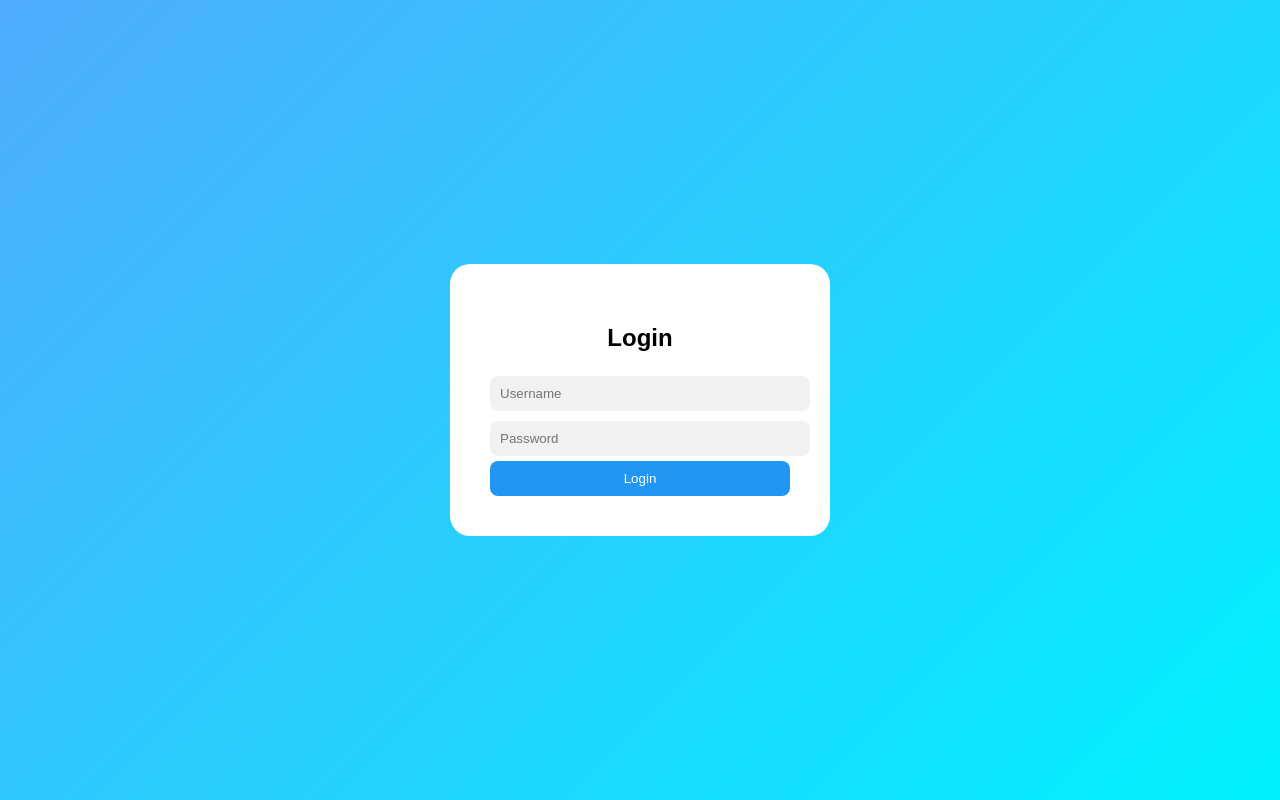
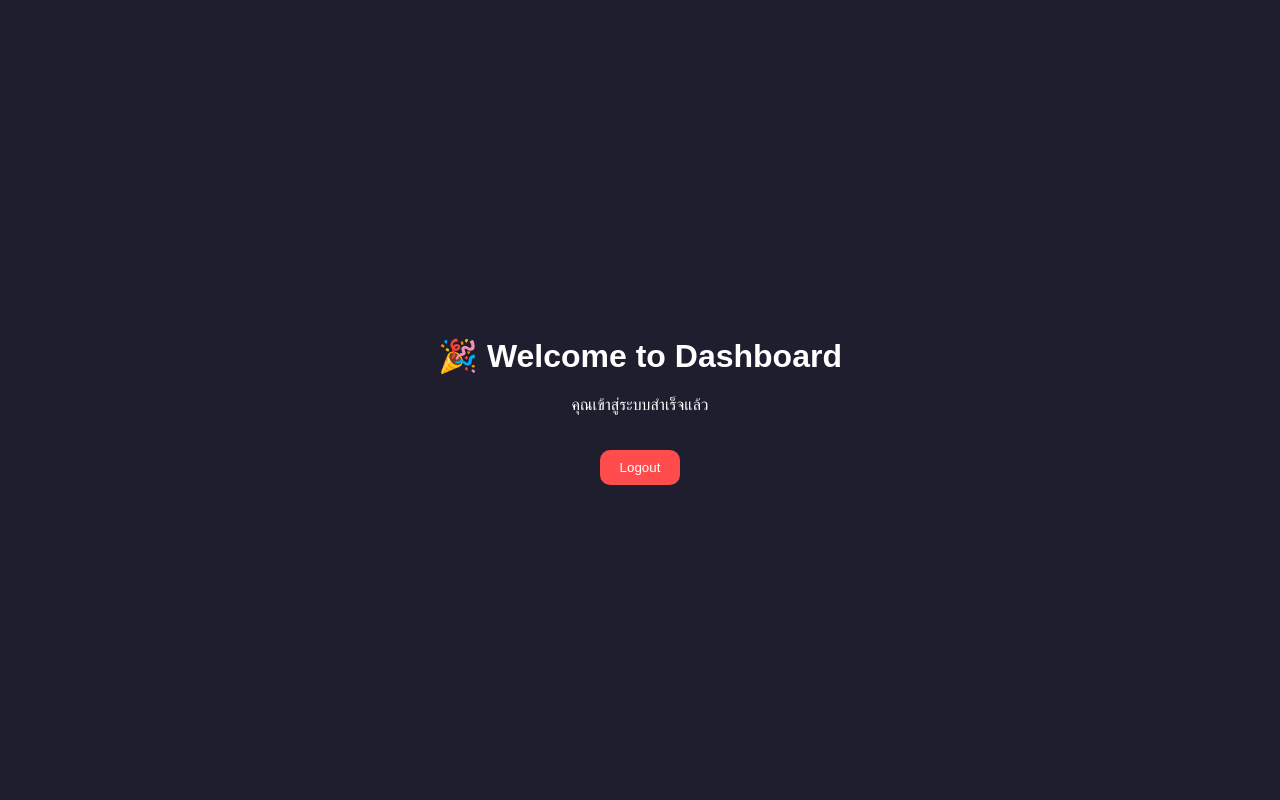
Before and after one commit to teemontri-it/pjpro, a plain HTML site: page index.html in a window 1280 px wide. Drawn offline with Linux system fonts and the light colour scheme.

Commit message:
Update index.html

```diff
--- a/index.html
+++ b/index.html
@@ -2,7 +2,7 @@
 <html>
 <head>
 <meta charset="UTF-8">
-<title>Login</title>
+<title>Dashboard</title>
 <style>
 body{
 margin:0;
@@ -10,40 +10,39 @@ height:100vh;
 display:flex;
 justify-content:center;
 align-items:center;
-background:linear-gradient(135deg,#4facfe,#00f2fe);
 font-family:Arial;
+background:#1e1e2f;
+color:white;
 }
 .box{
-background:white;
-padding:40px;
-border-radius:20px;
-width:300px;
 text-align:center;
 }
-input{
-width:100%;
-padding:10px;
-margin:5px 0;
+button{
+margin-top:20px;
+padding:10px 20px;
 border:none;
-background:#f1f1f1;
-border-radius:8px;
-}
-button{
-width:100%;
-padding:10px;
-border:none;
-border-radius:8px;
-background:#2196f3;
+border-radius:10px;
+background:#ff4d4d;
 color:white;
+cursor:pointer;
 }
 </style>
 </head>
+
 <body>
+
 <div class="box">
-<h2>Login</h2>
-<input placeholder="Username">
-<input type="password" placeholder="Password">
-<button onclick="alert('Login Success 🚀')">Login</button>
+<h1>🎉 Welcome to Dashboard</h1>
+<p>คุณเข้าสู่ระบบสำเร็จแล้ว</p>
+
+<button onclick="logout()">Logout</button>
 </div>
+
+<script>
+function logout(){
+window.location.href = "index.html";
+}
+</script>
+
 </body>
 </html>
```
